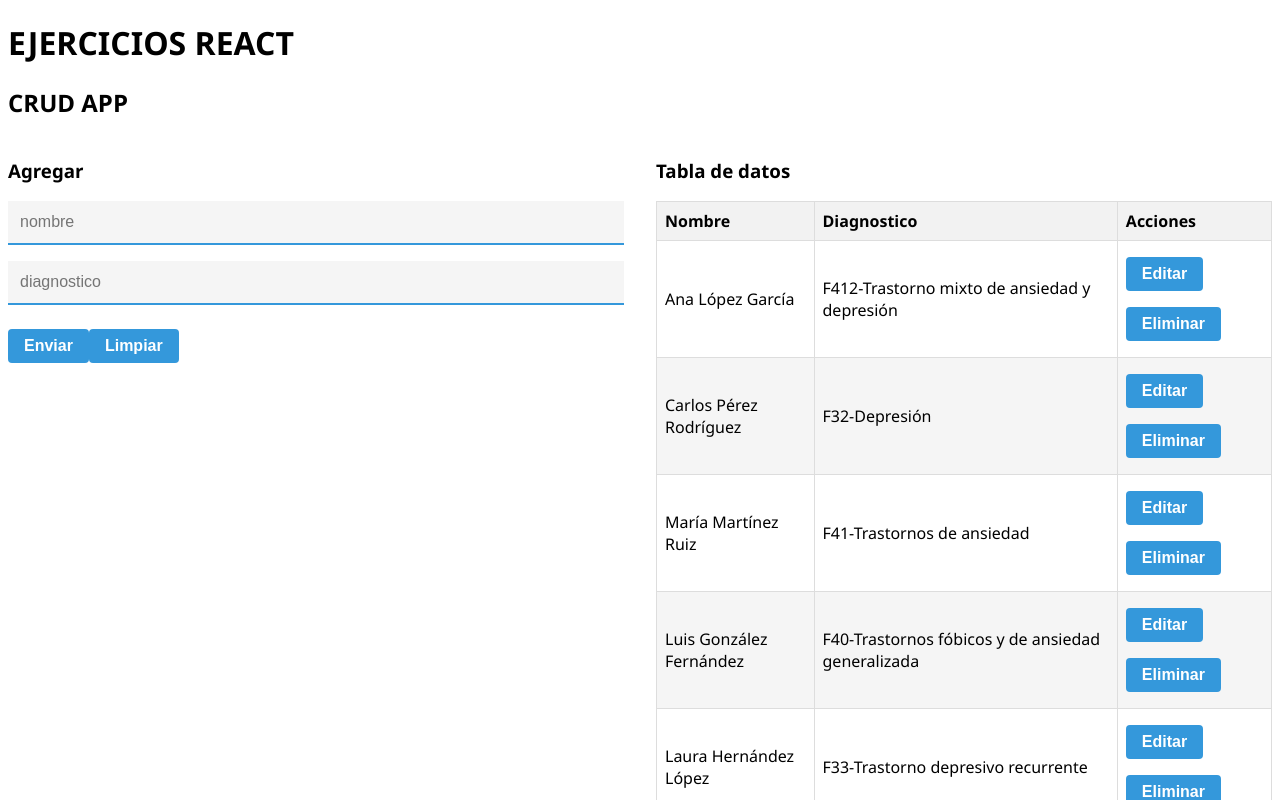
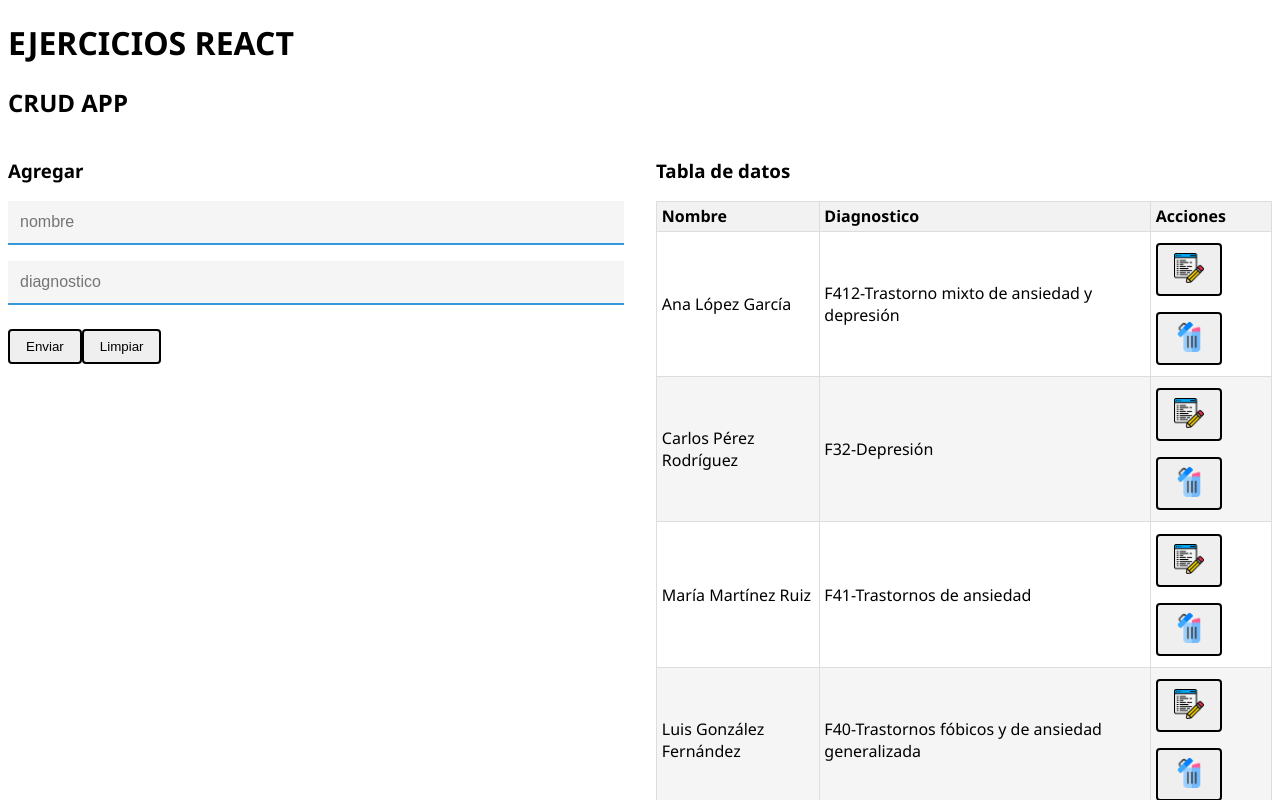
Before and after one commit to devpsicoamgg/myFirstCrudReact, a React (Vite) app: page / in a window 1280 px wide. Shown: the top 800 px of the page. Built offline with nearby package versions, Linux system fonts and the light colour scheme.

Commit message:
finished

```diff
--- a/src/components/CrudTableRow.jsx
+++ b/src/components/CrudTableRow.jsx
@@ -1,6 +1,8 @@
 /* eslint-disable react/prop-types */
 /* eslint-disable no-unused-vars */
 import React from "react";
+import deleteIcon from "../assets/eliminar.png";
+import editIcon from "../assets/editar.png";
 
 const CrudTableRow = ({ rowData, setDataToEdit, deleteData }) => {
   let { name, diagnostico, id } = rowData;
@@ -11,8 +13,13 @@ const CrudTableRow = ({ rowData, setDataToEdit, deleteData }) => {
       <td> {diagnostico} </td>
       <td>
         {" "}
-        <button onClick={() => setDataToEdit(rowData)}>Editar </button>
-        <button onClick={() => deleteData(id)}>Eliminar </button>{" "}
+        <button onClick={() => setDataToEdit(rowData)}>
+          <img src={editIcon} alt="Icono" height={30} />{" "}
+        </button>
+        <button onClick={() => deleteData(id)}>
+          {" "}
+          <img src={deleteIcon} alt="Icono" height={30} />{" "}
+        </button>{" "}
       </td>
     </tr>
   );
--- a/src/index.css
+++ b/src/index.css
@@ -16,14 +16,16 @@ table {
   border-collapse: collapse;
   width: 100%;
   margin-bottom: 1rem;
-  border: 1px solid #ddd; /* Agrega un borde a toda la tabla */
+  border: 1px solid #ddd;
+  border-spacing: 0;
 }
 
 th,
 td {
-  padding: 0.5rem;
+  padding: 0.2rem 0.3rem;
   text-align: left;
-  border: 1px solid #ddd; /* Agrega bordes a las celdas individuales */
+  border: 1px solid #ddd;
+  height: 1.5rem;
 }
 
 th {
@@ -54,7 +56,6 @@ tr:hover {
   }
 }
 
-
 /* Estilos para campos de entrada y textarea */
 input[type="text"],
 textarea {
@@ -79,15 +80,11 @@ textarea:hover {
 button,
 input[type="submit"],
 input[type="reset"] {
-  border: none;
+  border: 2px solid black;
   border-radius: 0.25rem;
   padding: 0.5rem 1rem;
   margin: 0.5rem 0;
   display: inline-block;
-  background-color: #3498db;
-  color: #fff;
-  font-weight: bold;
-  font-size: 1rem;
   text-align: center;
   cursor: pointer;
   transition: background-color 0.3s, transform 0.2s;
```
Also changed, not shown: src/assets/editar.png (added), src/assets/eliminar.png (added).
